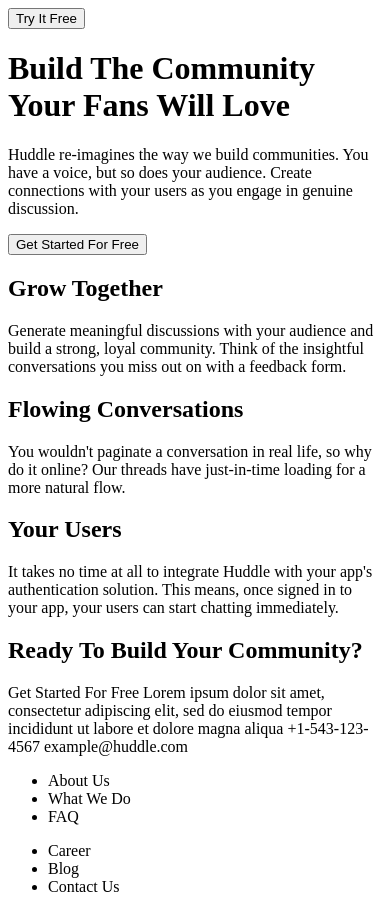
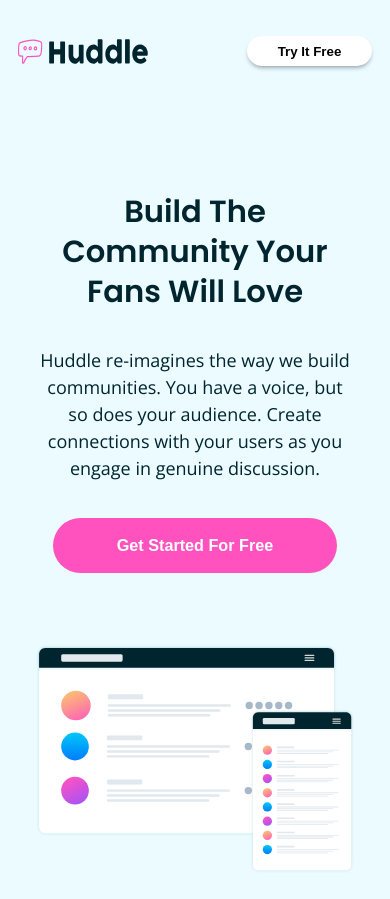
Before and after one commit to godwinopara/huddle.github.io, a plain HTML site: page index.html in a window 390 px wide. Shown: the top 899 px of the page. Drawn offline with nearby package versions, Linux system fonts and the light colour scheme.

Commit message:
styled the header and made it responsive on mobile

```diff
--- a/index.html
+++ b/index.html
@@ -8,30 +8,29 @@
     <link rel="icon" type="image/png" sizes="32x32" href="./images/favicon-32x32.png" />
 
     <title>Frontend Mentor | Huddle landing page with alternating feature blocks</title>
-
-    <!-- Feel free to remove these styles or customise in your own stylesheet 👍 -->
-    <style>
-      .attribution {
-        font-size: 11px;
-        text-align: center;
-      }
-      .attribution a {
-        color: hsl(228, 45%, 44%);
-      }
-    </style>
+    <link rel="stylesheet" href="main.css" />
   </head>
   <body>
     <header>
-      <button>Try It Free</button>
+      <nav class="container">
+        <img src="./images/logo.svg" alt="logo" />
+        <button>Try It Free</button>
+      </nav>
 
-      <h1>Build The Community Your Fans Will Love</h1>
+      <section class="header-description container">
+        <section class="header-description_text">
+          <h1>Build The Community Your Fans Will Love</h1>
 
-      <p>
-        Huddle re-imagines the way we build communities. You have a voice, but so does your audience. Create connections with your users as you engage
-        in genuine discussion.
-      </p>
-
-      <button>Get Started For Free</button>
+          <p>
+            Huddle re-imagines the way we build communities. You have a voice, but so does your audience. Create connections with your users as you
+            engage in genuine discussion.
+          </p>
+          <button>Get Started For Free</button>
+        </section>
+        <section class="header-description_image">
+          <img src="./images/illustration-mockups.svg" alt="hero image" />
+        </section>
+      </section>
     </header>
 
     <main>
--- /dev/null
+++ b/main.css
@@ -0,0 +1,111 @@
+@import url("https://fonts.googleapis.com/css2?family=Open+Sans:wght@400;700&family=Poppins:wght@600&display=swap");
+
+:root {
+  --pale-cyan: hsl(193, 100%, 96%);
+  --dark-cyan: hsl(192, 100%, 9%);
+  --grayish-blue: hsl(208, 11%, 55%);
+  --pink: hsl(322, 100%, 66%);
+  --white: hsl(0, 0%, 100%);
+}
+
+*,
+*::before,
+*::after {
+  margin: 0;
+  padding: 0;
+  box-sizing: border-box;
+}
+
+html {
+  font-size: 18px;
+}
+
+body {
+  font-family: "Open Sans", sans-serif;
+  font-weight: 400;
+  line-height: 1.5;
+  color: var(--dark-cyan);
+}
+
+h1,
+h2 {
+  font-family: "Poppins", sans-serif;
+  font-weight: 600;
+  line-height: 1.3;
+}
+
+img {
+  width: 100%;
+  max-width: 100%;
+}
+
+.container {
+  padding: 0 1rem;
+}
+
+/* ============================================= */
+/* ============================================= */
+
+header {
+  background-color: var(--pale-cyan);
+  padding: 2rem 0 4rem;
+}
+
+nav {
+  display: flex;
+  align-items: center;
+  justify-content: space-between;
+  margin-bottom: 1rem;
+}
+
+nav img {
+  height: 25px;
+  width: 130px;
+}
+
+nav button {
+  height: 30px;
+  width: 125px;
+  border-radius: 50px;
+  border: none;
+  background-color: var(--white);
+  box-shadow: 0px 3px 5px -2px var(--grayish-blue);
+  -webkit-box-shadow: 0px 3px 5px -2px var(--grayish-blue);
+  -moz-box-shadow: 0px -4px 3px -5px var(--grayish-blue);
+  font-weight: 700;
+}
+
+.header-description_text {
+  margin-top: 7rem;
+  text-align: center;
+}
+
+.header-description_text h1 {
+  font-size: 1.7rem;
+  width: 90%;
+  margin: auto;
+}
+
+.header-description_text p {
+  margin: auto;
+  margin-top: 2rem;
+  width: 90%;
+}
+
+.header-description_text button {
+  height: 55px;
+  width: 80%;
+  margin-top: 2rem;
+  border-radius: 70px;
+  border: none;
+  background-color: var(--pink);
+  color: var(--white);
+  font-weight: 700;
+  font-size: 0.9rem;
+}
+
+.header-description_image {
+  margin: auto;
+  margin-top: 4rem;
+  width: 90%;
+}
```
